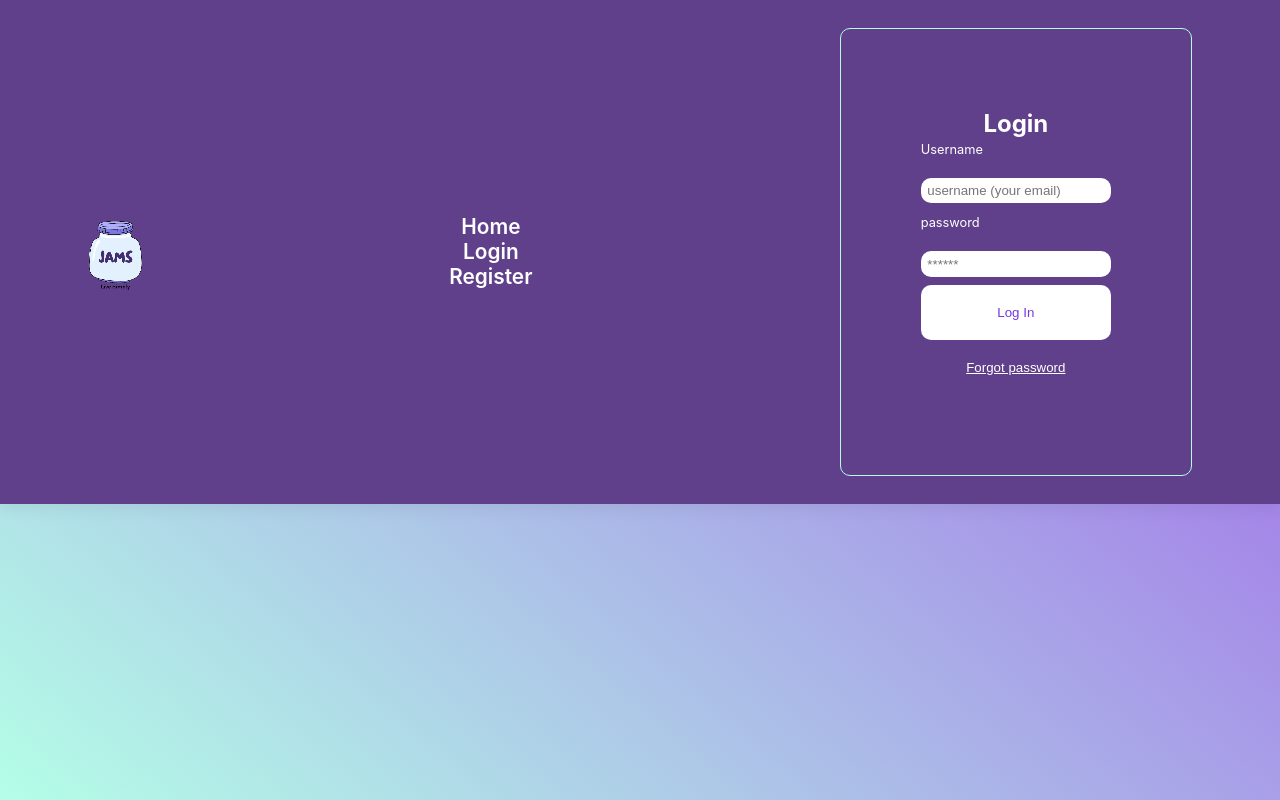
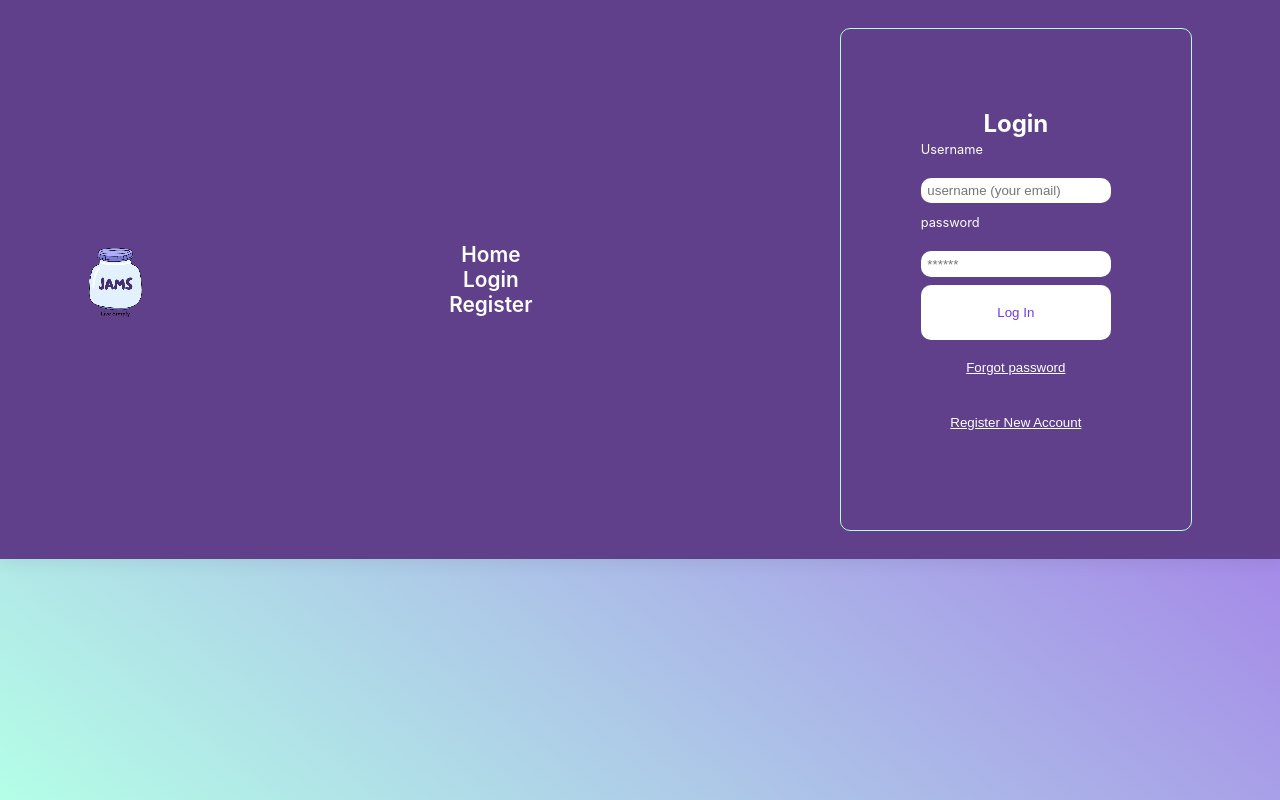
Before and after one commit to zefirchan/Jamsv2.0, a React (Create React App) app: page /Login in a window 1280 px wide. Built offline with nearby package versions, Linux system fonts and the light colour scheme.

Commit message:
Basic Routing done

```diff
--- a/src/Login.jsx
+++ b/src/Login.jsx
@@ -1,6 +1,9 @@
 import { signInWithEmailAndPassword } from "firebase/auth";
 import { auth } from "./firebase";
 import React, {useState} from "react";
+import {Forgotpass} from './Forgotpass';
+import {Link} from "react-router-dom"
+
 
 
 
@@ -40,10 +43,15 @@ export const Login = (props) =>{
                 <button type="submit">Log In</button>
             </form>
             {/* switch to password form*/}
-            <button className="link-btn" onClick={() =>props.onFormSwitch('forgotpass')}>Forgot password</button>
-
+            <Link to="/forgotpass">
+            <button className="link-btn" >Forgot password</button>
+            </Link>
+            <Link to="/register">
+                <button className="link-btn" >Register New Account</button>
+            </Link>
 
 
         </div>
+
     );
 }
--- a/src/Navbar.jsx
+++ b/src/Navbar.jsx
@@ -1,23 +1,25 @@
+import React, {useState} from "react";
 import logo from './img/JAMS_313X313.png'
 import {AuthDetails } from './AuthDetails';
+import {Link} from "react-router-dom"
+import {NavLink} from "react-router-dom"
+
+import "./NavbarStyles.css"
 
 
 //Main navigation menu
 export function Navbar(){
+    const [click, setClick] = useState(false)
+    const handleClock = () => setClick(!click)
+
+
     return (
         <>
-        <nav>
-            <img src={logo} alt="logo" />
-            <div>
-                <ul id="navbar">
-
-                    <li><a className="active" href="index.html">Home</a></li>
-                    <li><a href="Registration.js">Register User</a></li>
-                    <li><a href="index.html">Screen 2</a></li>
-                    <li><a href="index.html">Screen 3</a></li>
-                    <li><a href="index.html">Screen 4</a></li>
-                    <li>< AuthDetails/></li>
-                </ul>
+        <nav className="navbar">
+            <div className="navbar-container container">
+                <Link to="/" className="navbar-logo" >
+                    <img src={logo} alt="logo"/>
+                </Link>
             </div>
         </nav>
         </>
```
